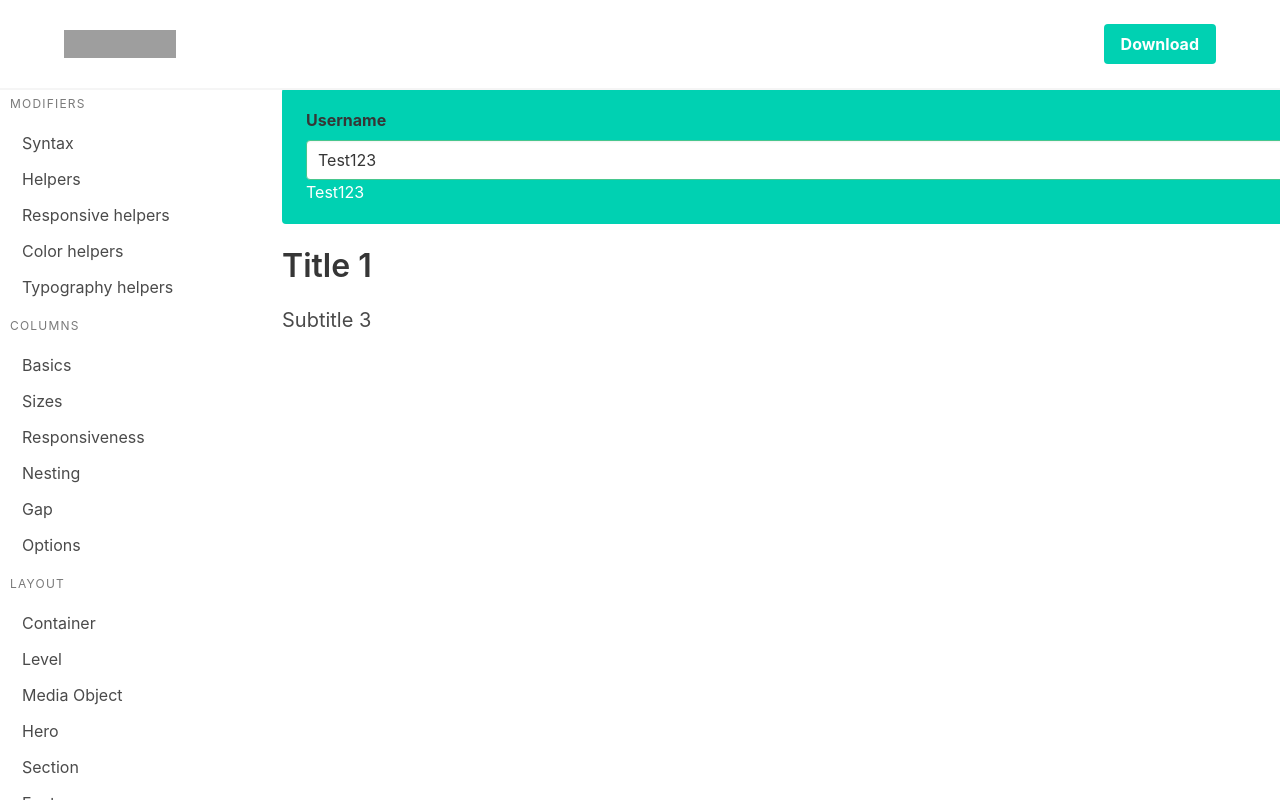
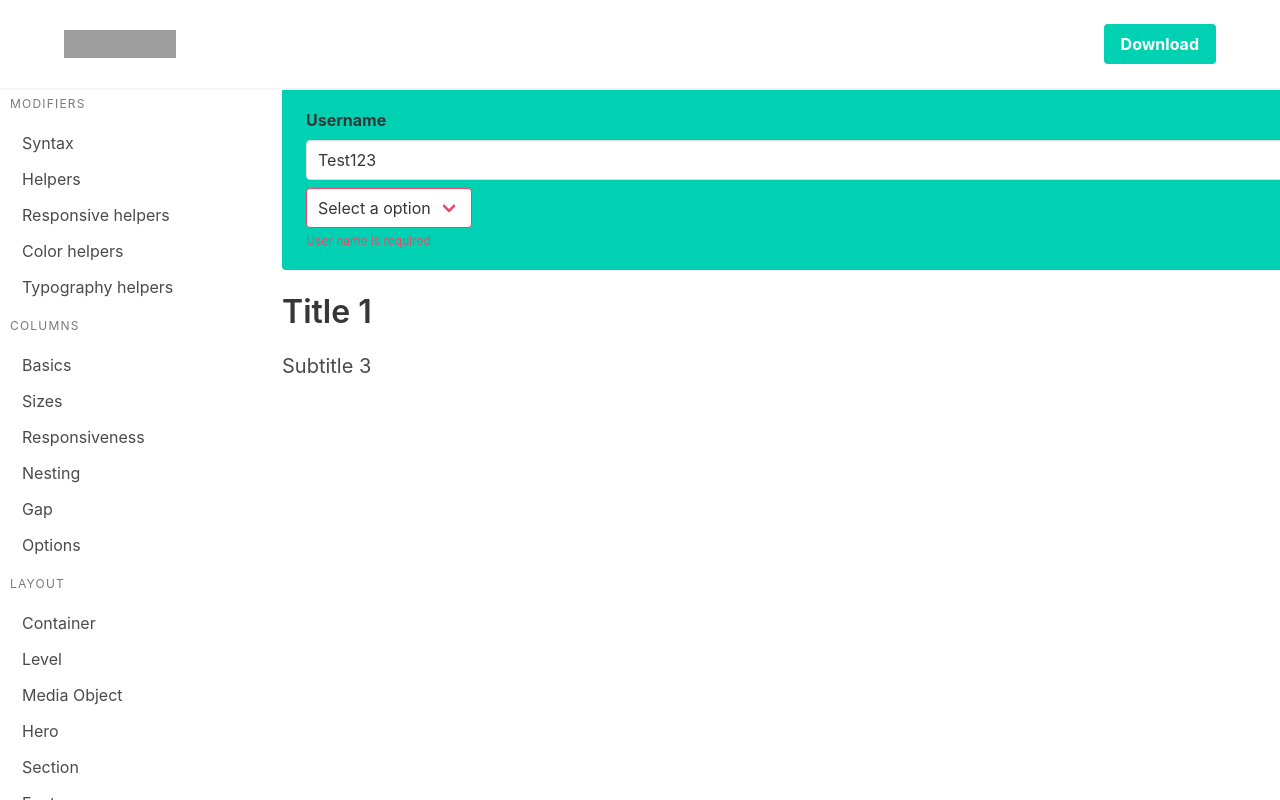
Before and after one commit to 8uddishh/angular-bulma, an Angular app: page / in a window 1280 px wide. Shown: the top 800 px of the page. Built offline with nearby package versions, Linux system fonts and the light colour scheme; grey boxes are pictures that could not be loaded.

Commit message:
drop down field component

```diff
--- /dev/null
+++ b/src/app/bulma/form/bulma.form.field.input.component.html
@@ -0,0 +1,15 @@
+<div class="field">
+    <label bulma>{{label}}</label>
+    <div class="control" [ngClass]="{ 'has-icons-left': hasIconLeft, 'has-icons-right': hasIconRight }">
+        <input bulma type="text" [ngClass]="{'is-danger': !isvalid}" [placeholder]="placeholder" [(ngModel)]="textValue" (keyup)="onKey($event)">
+        <span *ngIf="hasIconLeft" class="icon is-small is-left">
+            <i [ngClass]="iconLeft"></i>
+        </span>
+        <span *ngIf="hasIconRight" class="icon is-small is-right">
+            <i [ngClass]="iconRight"></i>
+        </span>
+    </div>
+    <p *ngIf="showValidMessage && validMessage != '' || !isvalid" class="help" [ngClass]="{'is-success': validMessage != '', 'is-danger': !isvalid  }">
+        {{ showValidMessage && validMessage != '' ? validMessage : !isvalid ? errorMessage : '' }}
+    </p>
+</div>
--- /dev/null
+++ b/src/app/bulma/form/bulma.form.field.input.component.ts
@@ -0,0 +1,81 @@
+import {
+  ElementRef,
+  Renderer2,
+  Component,
+  OnInit,
+  Input
+} from '@angular/core';
+import {
+  NG_VALUE_ACCESSOR,
+  NG_VALIDATORS,
+  FormControl,
+  Validator,
+  Validators,
+  ControlValueAccessor
+} from '@angular/forms';
+
+@Component({
+  selector: 'bulma-field-input',
+  templateUrl: './bulma.form.field.input.component.html',
+  providers: [
+    {
+      provide: NG_VALIDATORS,
+      multi: true,
+      useExisting: BulmaFormFieldInputComponent
+    },
+    {
+      provide: NG_VALUE_ACCESSOR,
+      multi: true,
+      useExisting: BulmaFormFieldInputComponent
+    }
+  ]
+})
+export class BulmaFormFieldInputComponent
+  implements OnInit, Validator, ControlValueAccessor {
+  constructor(protected render: Renderer2, protected el: ElementRef) {}
+  private onChange: (value: string) => void;
+
+  isvalid: boolean = true;
+  errorMessage: string;
+
+  @Input() placeholder: string;
+  textValue: string;
+  @Input() label: string;
+  @Input() showValidMessage: boolean = false;
+  @Input() required: boolean = false;
+  @Input() validMessage: string = '';
+  @Input() requiredMessage: string = '';
+  @Input() hasIconLeft: boolean = false;
+  @Input() hasIconRight: boolean = false;
+  @Input() iconLeft: string = '';
+  @Input() iconRight: string = '';
+
+  ngOnInit(): void {}
+
+  onKey (evt) {
+    this.onChange(this.textValue);
+  }
+
+  registerOnValidatorChange?(_: () => void): void {}
+  validate(control: FormControl) {
+    if (this.required) {
+      if (!control.value) {
+        this.isvalid = false;
+        this.errorMessage = `${this.requiredMessage}`;
+        return Validators.required(control);
+      }
+    }
+    this.isvalid = true;
+    return null;
+  }
+
+  writeValue(text: string): void {
+    this.textValue = text;
+  }
+  registerOnChange(onchange: (value: string) => void): void {
+    this.onChange = onchange;
+  }
+  registerOnTouched(fn: any): void {}
+
+  setDisabledState?(isDisabled: boolean): void {}
+}
--- a/src/app/bulma/form/bulma.form.field.input.html
+++ /dev/null
@@ -1,15 +0,0 @@
-<div class="field">
-    <label class="label">{{label}}</label>
-    <div class="control" [ngClass]="{ 'has-icons-left': hasIconLeft, 'has-icons-right': hasIconRight }">
-        <input class="input is-success" type="text" [placeholder]="placeholder" [(ngModel)]="textValue" (keyup)="onKey($event)">
-        <span *ngIf="hasIconLeft" class="icon is-small is-left">
-            <i [ngClass]="iconLeft"></i>
-        </span>
-        <span *ngIf="hasIconRight" class="icon is-small is-right">
-            <i [ngClass]="iconRight"></i>
-        </span>
-    </div>
-    <p *ngIf="validMessage != '' || !isvalid" class="help" [ngClass]="{'is-success': validMessage != '', 'is-danger': !isvalid  }">
-        {{ validMessage != '' ? validMessage : !isvalid ? errorMessage : '' }}
-    </p>
-</div>
--- /dev/null
+++ b/src/app/bulma/form/bulma.form.field.select.component.html
@@ -0,0 +1,13 @@
+<div class="field">
+    <label bulma>{{label}}</label>
+    <div class="control" [ngClass]="{ 'has-icons-left': hasIconLeft }">
+        <bulma-select name="options" [(ngModel)]="selectedValue" [placeholder]="placeholder" [options]="options" [valueField]="valueField"
+            [textField]="textField" [required]="required" (selectionChange)="onSelect($event)"></bulma-select>
+        <span *ngIf="hasIconLeft" class="icon is-small is-left">
+            <i [ngClass]="iconLeft"></i>
+        </span>
+    </div>
+    <p *ngIf="showValidMessage && validMessage != '' || !isvalid" class="help" [ngClass]="{'is-success': validMessage != '', 'is-danger': !isvalid  }">
+        {{ showValidMessage && validMessage != '' ? validMessage : !isvalid ? errorMessage : '' }}
+    </p>
+</div>
--- /dev/null
+++ b/src/app/bulma/form/bulma.form.field.select.component.ts
@@ -0,0 +1,83 @@
+import { ElementRef, Renderer2, Component, OnInit, Input, Output, EventEmitter } from '@angular/core';
+import {
+  NG_VALUE_ACCESSOR,
+  NG_VALIDATORS,
+  FormControl,
+  Validator,
+  Validators,
+  ControlValueAccessor
+} from '@angular/forms';
+
+@Component({
+  selector: 'bulma-field-select',
+  templateUrl: './bulma.form.field.select.component.html',
+  providers: [
+    {
+      provide: NG_VALIDATORS,
+      multi: true,
+      useExisting: BulmaFormFieldSelectComponent
+    },
+    {
+      provide: NG_VALUE_ACCESSOR,
+      multi: true,
+      useExisting: BulmaFormFieldSelectComponent
+    }
+  ]
+})
+export class BulmaFormFieldSelectComponent
+  implements OnInit, Validator, ControlValueAccessor {
+  constructor(protected render: Renderer2, protected el: ElementRef) {
+    this.selectionChange = new EventEmitter<any>();
+  }
+  private onChange: (value: string) => void;
+
+  isvalid: boolean = true;
+  errorMessage: string;
+
+  selectedValue: any;
+  @Input() placeholder: string;
+  @Input() label: string;
+  @Input() showValidMessage: boolean = false;
+  @Input() required: boolean = false;
+  @Input() validMessage: string = '';
+  @Input() requiredMessage: string = '';
+  @Input() hasIconLeft: boolean = false;
+  @Input() iconLeft: string = '';
+  @Input() valueField: string = '';
+  @Input() textField: string = '';
+  @Input() options: any[] = [];
+  @Output() selectionChange: EventEmitter<any>;
+
+  ngOnInit(): void {}
+
+  onSelect(selected) {
+    if(this.onChange) {
+        this.onChange(this.selectedValue);
+    }
+    this.selectionChange.emit(this.selectedValue);
+  }
+
+  registerOnValidatorChange?(_: () => void): void {}
+  validate(control: FormControl) {
+    if (this.required) {
+      console.log(control.value);
+      if (!control.value) {
+        this.isvalid = false;
+        this.errorMessage = `${this.requiredMessage}`;
+        return Validators.required(control);
+      }
+    }
+    this.isvalid = true;
+    return null;
+  }
+
+  writeValue(selected: any): void {
+    this.selectedValue = selected;
+  }
+  registerOnChange(onchange: (value: string) => void): void {
+    this.onChange = onchange;
+  }
+  registerOnTouched(fn: any): void {}
+
+  setDisabledState?(isDisabled: boolean): void {}
+}
--- /dev/null
+++ b/src/app/bulma/form/bulma.form.select.component.html
@@ -0,0 +1,6 @@
+<div class="select" [ngClass]="{'is-danger': !isvalid}">
+    <select name="select" [(ngModel)]="selectedValue" (ngModelChange)="onSelect()">
+        <option value>{{placeholder}}</option>
+        <option *ngFor="let opt of options" [value]="opt[valueField]">{{opt[textField]}}</option>
+    </select>
+</div>
--- a/src/app/bulma/form/bulma.form.field.input.ts
+++ b/src/app/bulma/form/bulma.form.select.component.ts
@@ -3,8 +3,11 @@ import {
   Renderer2,
   Component,
   OnInit,
-  Input
+  Input,
+  Output,
+  EventEmitter
 } from '@angular/core';
+
 import {
   NG_VALUE_ACCESSOR,
   NG_VALIDATORS,
@@ -13,54 +16,52 @@ import {
   Validators,
   ControlValueAccessor
 } from '@angular/forms';
-
 @Component({
-  selector: 'bulma-field-input',
-  templateUrl: './bulma.form.field.input.html',
+  selector: 'bulma-select',
+  templateUrl: './bulma.form.select.component.html',
   providers: [
     {
       provide: NG_VALIDATORS,
       multi: true,
-      useExisting: BulmaFormFieldInputComponent
+      useExisting: BulmaFormSelectComponent
     },
     {
       provide: NG_VALUE_ACCESSOR,
       multi: true,
-      useExisting: BulmaFormFieldInputComponent
+      useExisting: BulmaFormSelectComponent
     }
   ]
 })
-export class BulmaFormFieldInputComponent
+export class BulmaFormSelectComponent
   implements OnInit, Validator, ControlValueAccessor {
-  constructor(protected render: Renderer2, protected el: ElementRef) {}
-  private onChange: (value: string) => void;
+  constructor(protected render: Renderer2, protected el: ElementRef) {
+      this.selectionChange = new EventEmitter<any>();
+  }
+  private onChange: (value: any) => void;
 
   isvalid: boolean = true;
-  errorMessage: string;
+  @Input() placeholder: string = 'Select';
+  @Input() required: boolean = false;
+  @Input() valueField: string = '';
+  @Input() textField: string = '';
+  @Input() options: any[] = [];
+  @Output() selectionChange: EventEmitter<any>;
 
-  @Input() placeholder: string;
-  textValue: string;
-  @Input() label: string;
-  @Input() required: boolean = false;
-  @Input() validMessage: string = '';
-  @Input() requiredMessage: string = '';
-  @Input() hasIconLeft: boolean = false;
-  @Input() hasIconRight: boolean = false;
-  @Input() iconLeft: string = '';
-  @Input() iconRight: string = '';
+  registerOnValidatorChange?(_: () => void): void {}
+  selectedValue: any;
+  onSelect() {
+    if(this.onChange) {
+        this.onChange(this.selectedValue);
+        this.selectionChange.emit(this.selectedValue);
+    }
+  }
 
   ngOnInit(): void {}
 
-  onKey (evt) {
-    this.onChange(this.textValue);
-  }
-
-  registerOnValidatorChange?(_: () => void): void {}
   validate(control: FormControl) {
     if (this.required) {
       if (!control.value) {
         this.isvalid = false;
-        this.errorMessage = `${this.requiredMessage}`;
         return Validators.required(control);
       }
     }
@@ -68,12 +69,14 @@ export class BulmaFormFieldInputComponent
     return null;
   }
 
-  writeValue(text: string): void {
-    this.textValue = text;
+  writeValue(selected: any): void {
+    this.selectedValue = selected;
   }
+
   registerOnChange(onchange: (value: string) => void): void {
     this.onChange = onchange;
   }
+
   registerOnTouched(fn: any): void {}
 
   setDisabledState?(isDisabled: boolean): void {}
--- a/src/app/bulma/form/index.ts
+++ b/src/app/bulma/form/index.ts
@@ -1 +1,4 @@
-export * from './bulma.form.field.input';
+export * from './bulma.form.field.input.component';
+export * from './bulma.input.directive';
+export * from './bulma.form.select.component';
+export * from './bulma.form.field.select.component';
--- a/src/app/components/home.component.html
+++ b/src/app/components/home.component.html
@@ -1,11 +1,8 @@
 <form>
-    <bulma-field-input name="username"
-        [label]="'Username'"
-        [placeholder]="'Enter User name'"
-        [(ngModel)]="inputValue"
-        [required]="true"
+    <bulma-field-input name="username" [label]="'Username'" [placeholder]="'Enter User name'" [(ngModel)]="inputValue" [required]="true"
         [requiredMessage]="'User name is required'">
     </bulma-field-input>
 
-    {{inputValue}}
+    <bulma-field-select name="options" [(ngModel)]="selectedValue" [placeholder]="'Select a option'" [options]="options" [valueField]="'value'"
+        [textField]="'text'" [requiredMessage]="'User name is required'" [required]="true"></bulma-field-select>
 </form>
--- a/src/app/components/home.component.ts
+++ b/src/app/components/home.component.ts
@@ -6,6 +6,14 @@ import { Component, Input } from '@angular/core';
 })
 export class HomeComponent {
   title = 'app';
+  selectedValue = '';
+  @Input() inputValue: string = 'Test123';
+  options: any[] = [
+    { value: '1', text: 'Text 1'},
+    { value: '2', text: 'Text 2'},
+    { value: '3', text: 'Text 3'}
+  ];
 
-  @Input() inputValue: string = 'Test123';
+  constructor () {
+  }
 }
```
Also changed, not shown: src/app/bulma/bulma.module.ts (+18 -3 lines), src/app/bulma/form/bulma.input.directive.ts (added, +37 -0 lines).
